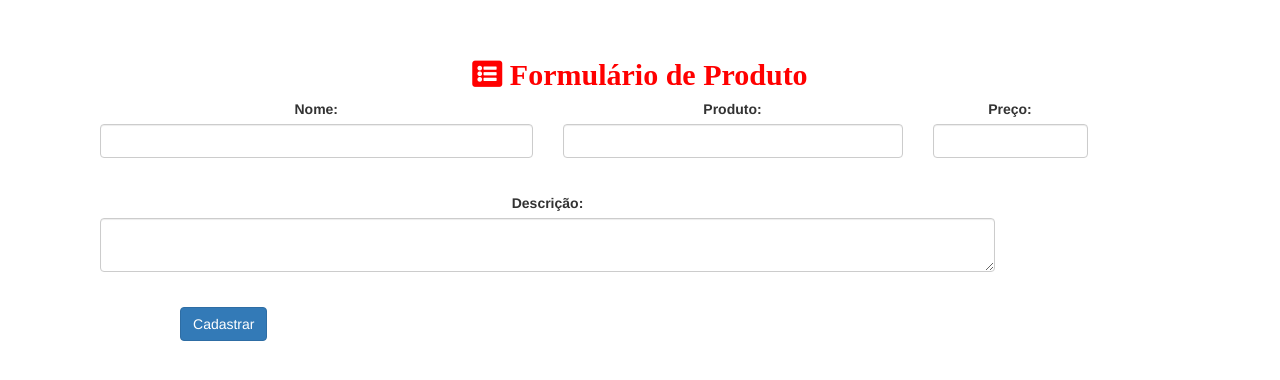
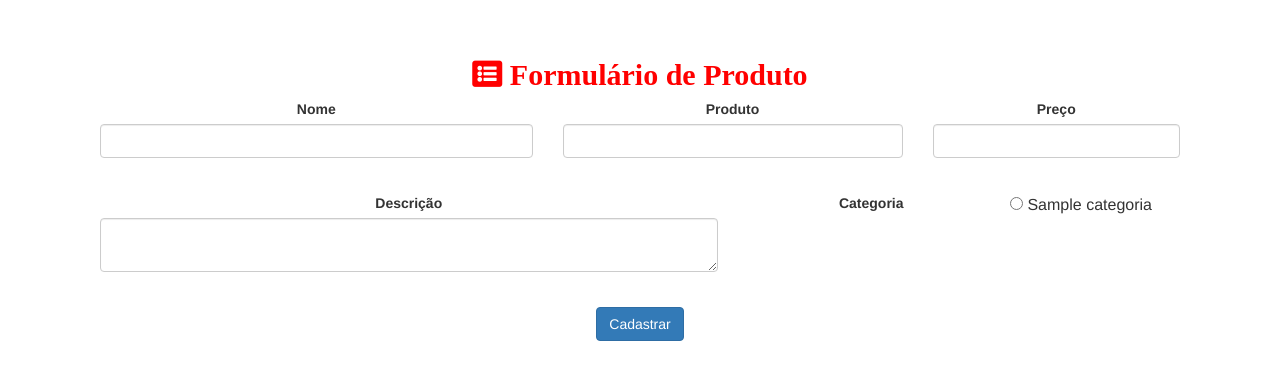
Before and after one commit to flavio-magela/PHP-O.Objeto, a PHP site: page /produto-formulario.php in a window 1280 px wide. Shown: the part 51-431 px from the top of the page. Run offline with PHP 8.4, Linux system fonts and the light colour scheme; tables that the repository leaves empty or names only in its code hold one stand-in row (values such as "Sample post"); some libraries are stand-ins or nearby versions.

Commit message:
Criação no BD, no html e no Form a tabela  Categoria

```diff
--- /dev/null
+++ b/BD-categoria.php
@@ -0,0 +1,29 @@
+<?php
+
+   // ---------------Insere Produto-----------------
+function insereCategoria($conexao,  $nome){
+
+	$query = "insert into categorias (nome) values ('{$nome}')";
+	return mysqli_query($conexao,$query);
+
+}
+// ---------------Lista Produto-----------------
+function listaCategorias($conexao){
+
+	$categorias = array();
+	$query = "select * from categorias";
+	$resultado = mysqli_query($conexao, $query);
+	while ( $categoria = mysqli_fetch_assoc($resultado)) {
+
+		array_push($categorias, $categoria);
+	}
+	return $categorias;
+}
+
+// ---------------Remove Produto-----------------
+function removeCategorias($conexao, $id){
+
+	$query = "delete from categorias where id = {$id}";
+	return mysqli_query($conexao, $query);
+
+}
--- a/adiciona-produto.php
+++ b/adiciona-produto.php
@@ -7,9 +7,10 @@ $nome = $_POST["nome"];
 $produto = $_POST["produto"];
 $preco = $_POST["preco"];
 $descricao = $_POST["descricao"];
+$categoria = $_POST["categoria_id"];
 
 
-if (insereProduto($conexao, $produto, $preco, $descricao)){
+if (insereProduto($conexao, $produto, $preco, $descricao, $categoria)){
 	?>
 		<p class = "text-success"> O Sr(a). <?=$nome; ?> comprou o produto <?= $produto; ?>, no valor de R$ <?= $preco; ?>. Produto adicionado com sucesso!
 		<li><a class="btn btn-primary" href="produto-formulario.php">OK</a></li>
--- a/css/loja.css
+++ b/css/loja.css
@@ -17,3 +17,6 @@ body {
 .botao{
 	float: right;
 }
+.radios{
+	background: none;
+}
--- a/produto-formulario.php
+++ b/produto-formulario.php
@@ -1,25 +1,48 @@
 
 
-<?php include("cabecalho.php"); ?>
+<?php include("cabecalho.php");
+include ("conecta.php");
+include("BD-categoria.php");
+
+$categorias = ListaCategorias($conexao);
+
+?>
+
 <h2 class="fa fa-list-alt titulo" > Formulário de Produto</h2>
 
 <form  action="adiciona-produto.php" method="POST">
 	<div class="form-row">
 		<div class="form-group col-sm-5">
-			<label class="alinhar">Nome:  </label><input   type="text" class="form-control" name="nome" /><br/>
+			<label class="alinhar">Nome  </label><input   type="text" class="form-control" name="nome" /></br>
 		</div>
 		<div class="form-group col-sm-4">
-			<label class="alinhar">Produto:</label><input  type="text" class="form-control" name="produto" /><br/>
+			<label class="alinhar">Produto</label><input  type="text" class="form-control" name="produto" /></br>
 		</div>
-		<div class="form-group col-sm-2">
-			<label class="alinhar">Preço:  </label> <input type="number" class="form-control" name="preco" /><br/>
+		<div class="form-group col-sm-3">
+			<label class="alinhar">Preço  </label> <input type="number" class="form-control" name="preco" /></br>
 		</div>
-		<div class="form-group col-sm-10">
-			<label class="alinhar">Descrição:  </label> <textarea name="descricao" class="form-control"></textarea><br/>
+		<div class="form-group col-sm-7">
+			<label class="alinhar">Descrição  </label> <textarea name="descricao" class="form-control"></textarea></br>
 		</div>
+		<table>
+			<tr>
+				<label class="form-group col-sm-3">Categoria</label>
+				<td>
+					<?php foreach ($categorias as $categoria) : ?>
+
+					  <input  type="radio" name="categoria_id" value="<?= $categoria['id'] ?>"> <?= $categoria['nome']?></br>
+
+					<?php endforeach ?>
+
+				</td>
+
+			</tr>
+
+		</table>
+
 	</div>
 
-<div class="form-group col-sm-3">
+<div class="form-group col-sm-12">
 	<button class="btn btn-primary" type="submit">Cadastrar</button>
 </div>
 
--- a/produto-lista.php
+++ b/produto-lista.php
@@ -21,6 +21,7 @@
 	        <th class=" titulo2">Produto</th>
 	        <th class=" titulo2">Preço</th>
 	        <th class=" titulo2">Descrição</th>
+	        <th class=" titulo2">Categoria ID</th>
 	        <th class="titulo2">Remover Produto</th>
 
 	</tr>
@@ -33,6 +34,7 @@
 			<td ><?= $produto['nome']?></td>
 			<td >R$ <?= $produto['preco']?></td>
 			<td ><?= substr($produto['descricao'], 0, 40)?></td>
+			<td ><?= $produto['categoria_id']?></td>
 			<td>
 				<form   action="remove-produto.php" method="POST"  >
 					<input  type="hidden" name=" id" value="<?= $produto['id']?>">
@@ -40,6 +42,7 @@
 				</form>
 
 			</td>
+
 		</tr>
 	<?php
 	endforeach
```
Also changed, not shown: BD-produto.php (+4 -3 lines).
